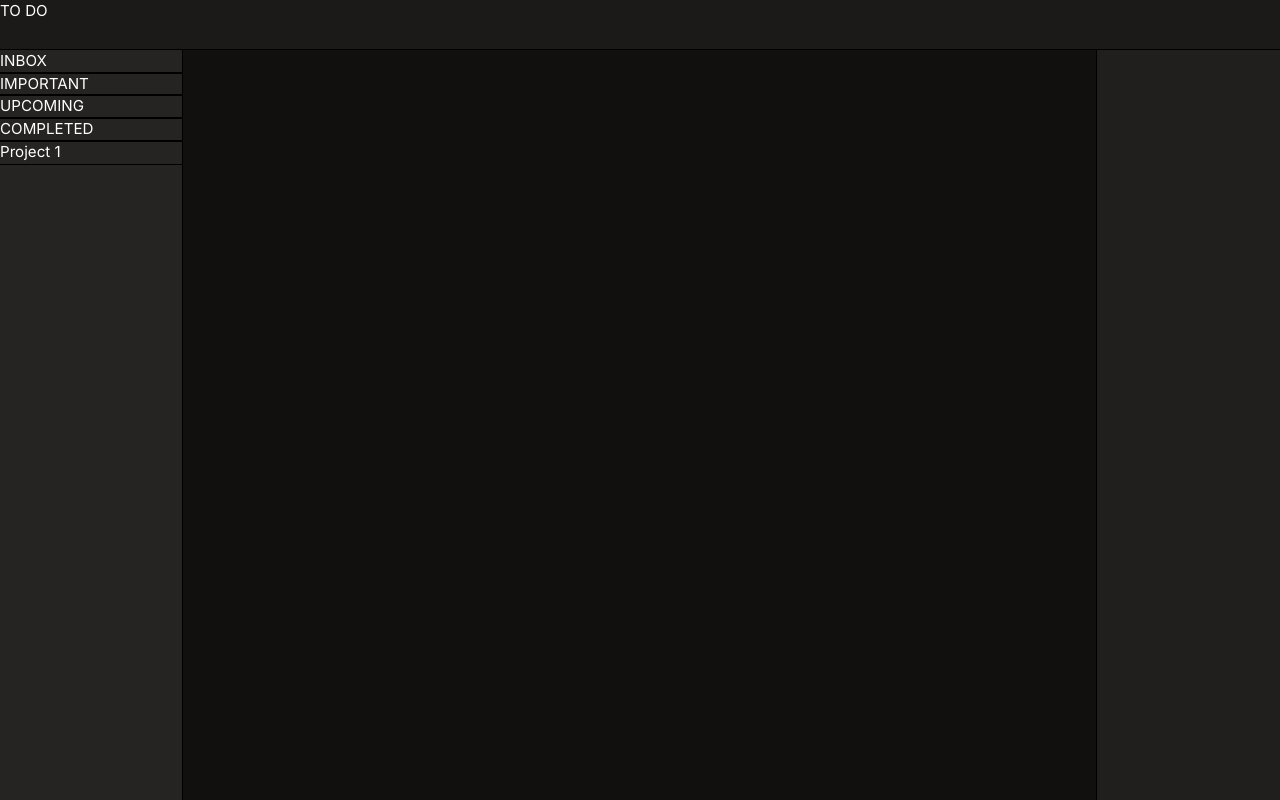
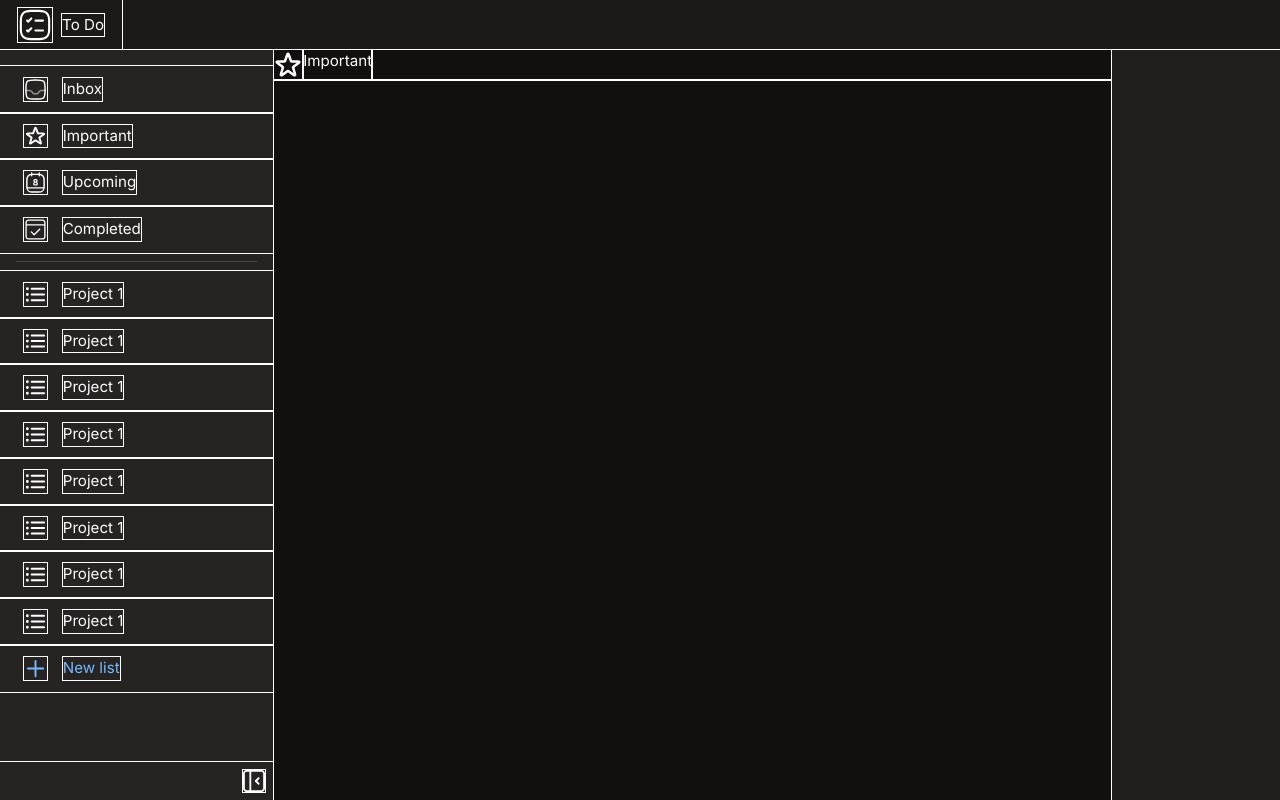
Before and after one commit to alpbayram/todo-list, a website built with webpack: page src/index.html in a window 1280 px wide. Built offline with nearby package versions, Linux system fonts and the light colour scheme.

Commit message:
left-bar ve header css düzenlemeleri yaptım.

```diff
--- a/src/index.html
+++ b/src/index.html
@@ -9,19 +9,120 @@
 	</head>
 	<body ontouchstart="">
 		<div class="grid-container">
-			<div class="header">TO DO</div>
-			<div class="left-bar">
+			<div class="header">
+				<div class="hide-left">
+					<button class="hide-left-button">
+						<img src="images/hide-left.svg" alt="" />
+					</button>
+				</div>
+				<div class="header-item">
+					<div class="icon"><img src="images/task-square-svgrepo-com.svg" alt="" /></div>
+					<p>To Do</p>
+				</div>
+			</div>
+			<div class="left-bar" data-state="open">
 				<div class="static-list">
-					<div class="inbox">INBOX</div>
-					<div class="important">IMPORTANT</div>
-					<div class="upcoming">UPCOMING</div>
-					<div class="completed">COMPLETED</div>
+					<div class="inbox list-item">
+						<div class="icon"><img src="images/inbox-svgrepo-com.svg" alt="" /></div>
+						<p>Inbox</p>
+					</div>
+					<div class="important list-item">
+						<div class="icon">
+							<img src="images/star-sharp-svgrepo-com.svg" alt="" />
+						</div>
+						<p>Important</p>
+					</div>
+					<div class="upcoming list-item">
+						<div class="icon">
+							<img src="images/calendar-1-svgrepo-com.svg" alt="" />
+						</div>
+						<p>Upcoming</p>
+					</div>
+					<div class="completed list-item">
+						<div class="icon">
+							<img src="images/order-completed-svgrepo-com.svg" alt="" />
+						</div>
+						<p>Completed</p>
+					</div>
 				</div>
 				<div class="sortable-list">
-					<div class="project-1">Project 1</div>
+					<div class="project-1 list-item">
+						<div class="icon">
+							<img src="images/list-ul-alt-svgrepo-com.svg" alt="" />
+						</div>
+						<p>Project 1</p>
+					</div>
+					<div class="project-1 list-item">
+						<div class="icon">
+							<img src="images/list-ul-alt-svgrepo-com.svg" alt="" />
+						</div>
+						<p>Project 1</p>
+					</div>
+					<div class="project-1 list-item">
+						<div class="icon">
+							<img src="images/list-ul-alt-svgrepo-com.svg" alt="" />
+						</div>
+						<p>Project 1</p>
+					</div>
+					<div class="project-1 list-item">
+						<div class="icon">
+							<img src="images/list-ul-alt-svgrepo-com.svg" alt="" />
+						</div>
+						<p>Project 1</p>
+					</div>
+					<div class="project-1 list-item">
+						<div class="icon">
+							<img src="images/list-ul-alt-svgrepo-com.svg" alt="" />
+						</div>
+						<p>Project 1</p>
+					</div>
+					<div class="project-1 list-item">
+						<div class="icon">
+							<img src="images/list-ul-alt-svgrepo-com.svg" alt="" />
+						</div>
+						<p>Project 1</p>
+					</div>
+					<div class="project-1 list-item">
+						<div class="icon">
+							<img src="images/list-ul-alt-svgrepo-com.svg" alt="" />
+						</div>
+						<p>Project 1</p>
+					</div>
+					<div class="project-1 list-item">
+						<div class="icon">
+							<img src="images/list-ul-alt-svgrepo-com.svg" alt="" />
+						</div>
+						<p>Project 1</p>
+					</div>
+				</div>
+				<div class="new-list list-item">
+					<div class="icon">
+						<img src="images/plus-large-svgrepo-com.svg" alt="" />
+					</div>
+					<p>New list</p>
+				</div>
+				<div class="hide-left">
+					<button class="hide-left-button">
+						<img src="images/hide-left.svg" alt="" />
+					</button>
 				</div>
 			</div>
-			<div class="main-content"></div>
+			<div class="main-content">
+				<div class="content-header">
+					<div class="icon"><img src="images/star-sharp-svgrepo-com.svg" alt="" /></div>
+					<p>Important</p>
+					<div class="dropdown"></div>
+				</div>
+				<div class="add-a-task-container">
+					<div class="add-a-task-input"></div>
+					<div class="add-a-task-submit"></div>
+				</div>
+				<div class="content">
+					<div class="task-list-item"></div>
+					<div class="task-list-item"></div>
+					<div class="task-list-item"></div>
+				</div>
+			</div>
 			<div class="right-bar"></div>
 		</div>
 	</body>
--- a/src/scripts/index.js
+++ b/src/scripts/index.js
@@ -1,3 +1,26 @@
 import "../styles/style.css";
 import "../styles/reset.css";
 import "../styles/fonts.css";
+import "../styles/leftbar.css";
+import "../styles/header.css";
+import "../styles/content.css";
+
+document.addEventListener("click", domControl);
+const hideLeftButton = document.querySelector(".hide-left-button");
+const leftBar = document.querySelector(".left-bar");
+function domControl(event) {
+	console.log(event.target);
+	if (event.target.matches(".hide-left-button")) {
+		leftBar.dataset.state == "open"
+			? (leftBar.dataset.state = "close")
+			: (leftBar.dataset.state = "open");
+	}
+}
+
+// const mq = window.matchMedia("(max-width: 55rem)");
+// function barState(event) {
+// 	if (event.matches) {
+// 		leftBar.dataset.state = "close";
+// 	}
+// }
+// mq.addEventListener("change", barState);
--- /dev/null
+++ b/src/styles/content.css
@@ -0,0 +1,10 @@
+.content-header {
+    display: flex;
+    color: white;
+	& .icon {
+		height: 2rem;
+		& img {
+			max-height: 100%;
+		}
+	}
+}
--- /dev/null
+++ b/src/styles/header.css
@@ -0,0 +1,29 @@
+.header {
+	display: flex;
+	& div {
+		margin-top: 0;
+	}
+	align-items: center;
+	& .hide-left {
+		display: none;
+	}
+    & .header-item{
+        display: flex;
+        padding: 12px 18px;
+		justify-content: center;
+        align-items: center;
+
+		& .icon {
+			height: 2.25rem;
+            margin-right: 10px;
+            & img{
+                max-height: 100%;
+            }
+		}
+    }
+}
+@media (max-width: 55rem) {
+	.grid-container:has(.left-bar[data-state="close"]) .header .hide-left {
+		display: flex;
+	}
+}
--- /dev/null
+++ b/src/styles/leftbar.css
@@ -0,0 +1,119 @@
+.grid-container:has(.left-bar[data-state="open"]) {
+	grid-template-columns: min(18rem, 100%) 5fr 1fr;
+
+	& .hide-left-button:active img {
+		transform: translateY(4px);
+	}
+    & .hide-left{
+        justify-content: flex-end;
+    }
+}
+
+.grid-container:has(.left-bar[data-state="close"]) {
+	grid-template-columns: min(5rem, 100%) 5fr 1fr;
+
+	& .hide-left-button:active img {
+		transform: translateY(4px) rotate(180deg);
+	}
+	& .hide-left-button img {
+		transform: rotate(180deg);
+	}
+	& .list-item p {
+		display: none;
+	}
+	.list-item {
+		padding: 12px 12px;
+		justify-content: center;
+		& .icon {
+			height: 2.25rem;
+		}
+	}
+	& .sortable-list,
+	.new-list {
+		display: none;
+	}
+    & .hide-left{
+        justify-content: center;
+    }
+}
+
+.left-bar {
+	display: flex;
+	flex-direction: column;
+	z-index: 2;
+}
+.hide-left {
+	margin-top: auto;
+	display: flex;
+
+	padding: 0.5rem;
+}
+.hide-left-button {
+	background-color: transparent;
+	height: 1.5rem;
+	display: flex;
+	border: none;
+	padding: 0;
+
+	width: 1.5rem;
+
+	& img {
+		max-width: 100%;
+		max-height: 100%;
+		pointer-events: none;
+		height: min-content;
+	}
+}
+.static-list {
+	position: relative;
+	&::before {
+		position: absolute;
+		content: "";
+		height: 1px;
+		width: calc(100% - 32px);
+		right: 16px;
+		background-color: #484644;
+		bottom: 0;
+		transform: translateY(9px);
+	}
+    &:first-child{
+        margin-top: 16px;
+    }
+}
+.sortable-list {
+	position: relative;
+	margin-top: 18px;
+	overflow: scroll;
+}
+.list-item {
+	padding: 12px 24px;
+	display: flex;
+	font-size: 1rem;
+	& .icon {
+		height: 1.5rem;
+		& img {
+			max-width: 100%;
+			max-height: 100%;
+		}
+	}
+	& p {
+		margin-left: 16px;
+		font-weight: 400;
+	}
+	&:hover {
+		background-color: #323130;
+		cursor: pointer;
+	}
+}
+.new-list {
+
+    & p {
+        color: #78bafd;
+    }
+}
+
+@media (max-width: 55rem) {
+	.grid-container:has(.left-bar[data-state="close"]) .left-bar {
+		display: none;
+	}
+}
--- a/src/styles/style.css
+++ b/src/styles/style.css
@@ -1,5 +1,5 @@
 * {
-	outline: 1px solid BLACK;
+	outline: 1px solid white;
 }
 body {
 	touch-action: manipulation;
@@ -8,8 +8,13 @@ body {
 	display: grid;
 	width: 100vw;
 	height: 100svh;
-	grid-template-columns: minmax(auto,1fr) 5fr 1fr;
+	grid-template-columns: 5rem 5fr 1fr;
 	grid-template-rows: 50px 1fr;
+	overflow: hidden;
+	& > div{
+		min-height: 0;
+		min-width: 0;
+	}
 }
 .header {
 	grid-column: 1 /4;
@@ -33,3 +38,14 @@ body {
 	grid-row: 2/3;
 	background-color: #201f1e;
 }
+
+@media (max-width: 55rem) {
+
+    .main-content {
+        grid-column: 1/3;
+        grid-row: 2/3;
+        background-color: #11100f;
+    }
+
+
+}
```
Also changed, not shown: src/images/calendar-1-svgrepo-com.svg (added), src/images/hide-left.svg (added), src/images/hide-right.svg (added), src/images/inbox-svgrepo-com.svg (added), src/images/list-ul-alt-svgrepo-com.svg (added), src/images/order-completed-svgrepo-com.svg (added), src/images/plus-large-svgrepo-com.svg (added), src/images/star-sharp-svgrepo-com.svg (added), src/images/task-square-svgrepo-com.svg (added), src/images/today-outline-svgrepo-com.svg (added).
